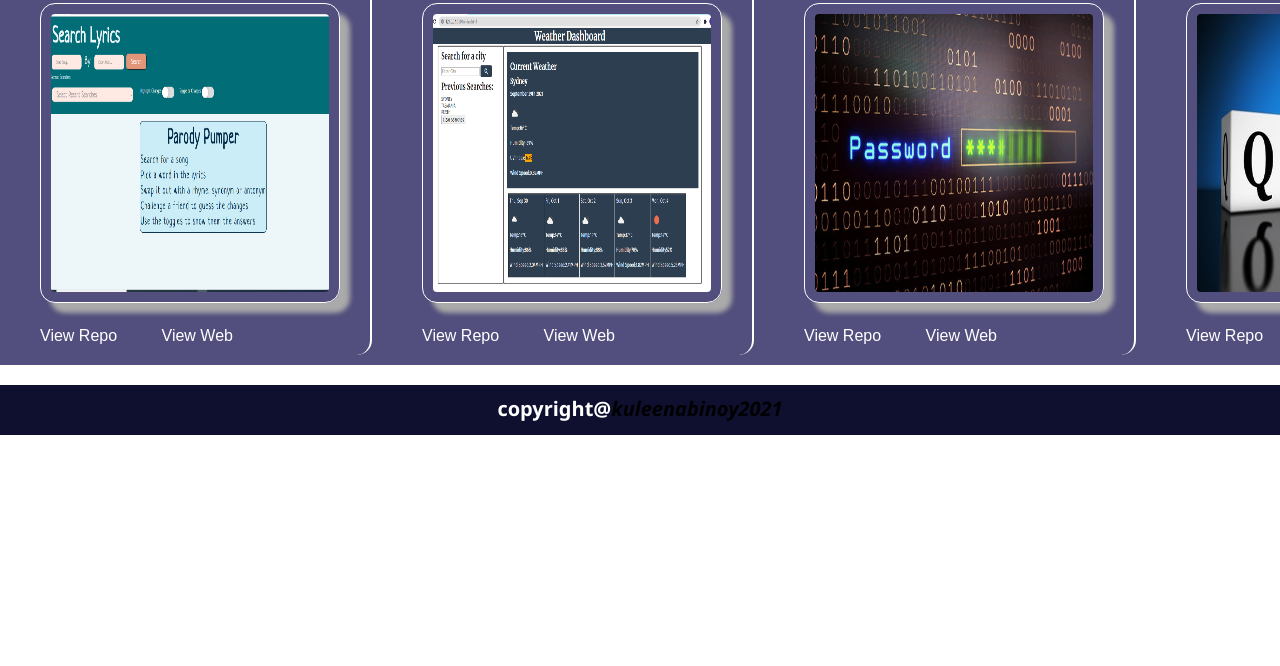
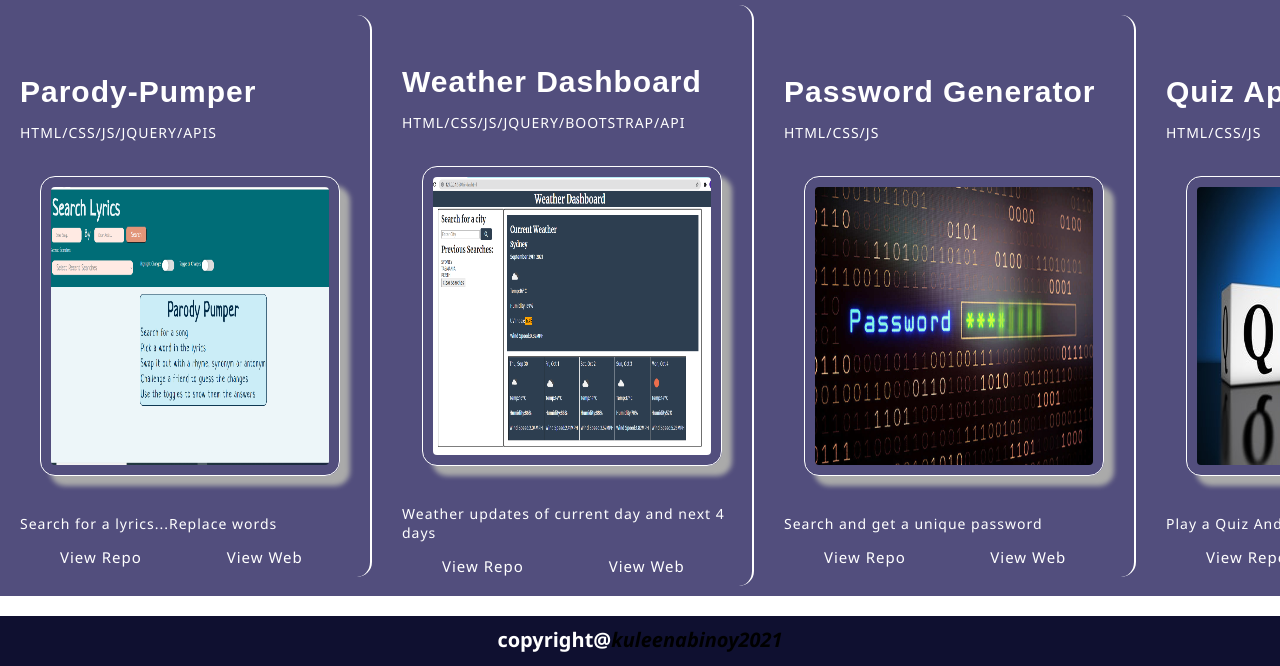
Before and after one commit to Kuleenabinoy/portfolio-Kuleena, a plain HTML site: page index.html in a window 1280 px wide. Shown: the part 712-1378 px from the top of the page. Before the commit the page ends 1147 px from the top, so only its background shows below. Drawn offline with Linux system fonts and the light colour scheme.

Commit message:
headings and info updated

```diff
--- a/assets/css/style.css
+++ b/assets/css/style.css
@@ -136,7 +136,8 @@ textarea:focus {
     margin: 0;
     align-self: center;
 }
-.right-section h1 {
+.right-section h1,
+h2 {
     margin: 0;
     margin-top: 50px;
     font-size: 30px;
@@ -273,17 +274,29 @@ footer span {
     color: #ffffff;
     justify-content: space-evenly;
     cursor: pointer;
-    margin: 20px;
+    margin: 40px;
     text-decoration: none;
+    color: var(--fontColour);
+    font-size: 15px;
+    letter-spacing: 1px;
+    font-family: var(--fontFamily);
 }
 #myworks {
     padding: 5px;
     margin-left: 80px;
 }
 .repo:hover {
-    color: red;
+    color: #0f1030;
+    text-decoration: underline;
 }
 
 .web:hover {
-    color: red;
+    color: #0f1030;
+    text-decoration: underline;
 }
+p {
+    color: var(--fontColour);
+    font-size: 14px;
+    letter-spacing: 1px;
+    font-family: var(--fontFamily);
+}
--- a/index.html
+++ b/index.html
@@ -79,22 +79,30 @@
             <div id="work-container">
                 <div class="container">
                     <div class="project">
+                        <h2>Parody-Pumper</h2>
+                        <p>HTML/CSS/JS/JQUERY/APIS</p>
                         <div class="image-container">
                             <img id="image-class1" src="./assets/images/project1.jpg" alt="project1pic" />
                         </div>
+                        <p>Search for a lyrics...Replace words</p>
                         <a class="repo" href=" https://github.com/Kuleenabinoy/parody-pumper"> View Repo </a>
 
                         <a class="web" href="https://kuleenabinoy.github.io/parody-pumper/"> View Web</a>
                     </div>
                     <div class="project">
+                        <h2>Weather Dashboard</h2>
+                        <p>HTML/CSS/JS/JQUERY/BOOTSTRAP/API</p>
                         <div class="image-container">
                             <img id="image-class2" src="./assets/images/weather.png" alt="weatherpic" />
                         </div>
+                        <p>Weather updates of current day and next 4 days</p>
                         <a class="repo" href="https://github.com/Kuleenabinoy/weatherDashboard"> View Repo </a>
 
                         <a class="web" href="https://kuleenabinoy.github.io/weatherDashboard/"> View Web</a>
                     </div>
                     <div class="project">
+                        <h2>Password Generator</h2>
+                        <p>HTML/CSS/JS</p>
                         <div class="image-container">
                             <img
                                 id="image-class3"
@@ -102,13 +110,17 @@
                                 alt="passwordgeneratorpic"
                             />
                         </div>
+                        <p>Search and get a unique password</p>
                         <a class="repo" href="https://github.com/Kuleenabinoy/passwordGenerator">View Repo</a>
                         <a class="web" href="https://kuleenabinoy.github.io/passwordGenerator/">View Web</a>
                     </div>
                     <div class="project">
+                        <h2>Quiz App</h2>
+                        <p>HTML/CSS/JS</p>
                         <div class="image-container">
                             <img id="image-class4" src="./assets/images/quiz.jfif" alt="myworkpic" />
                         </div>
+                        <p>Play a Quiz And check your knowledge</p>
                         <a class="repo" href="https://github.com/Kuleenabinoy/codeQuiz">View Repo</a>
                         <a class="web" href="https://kuleenabinoy.github.io/codeQuiz/">View Web</a>
                     </div>
```
